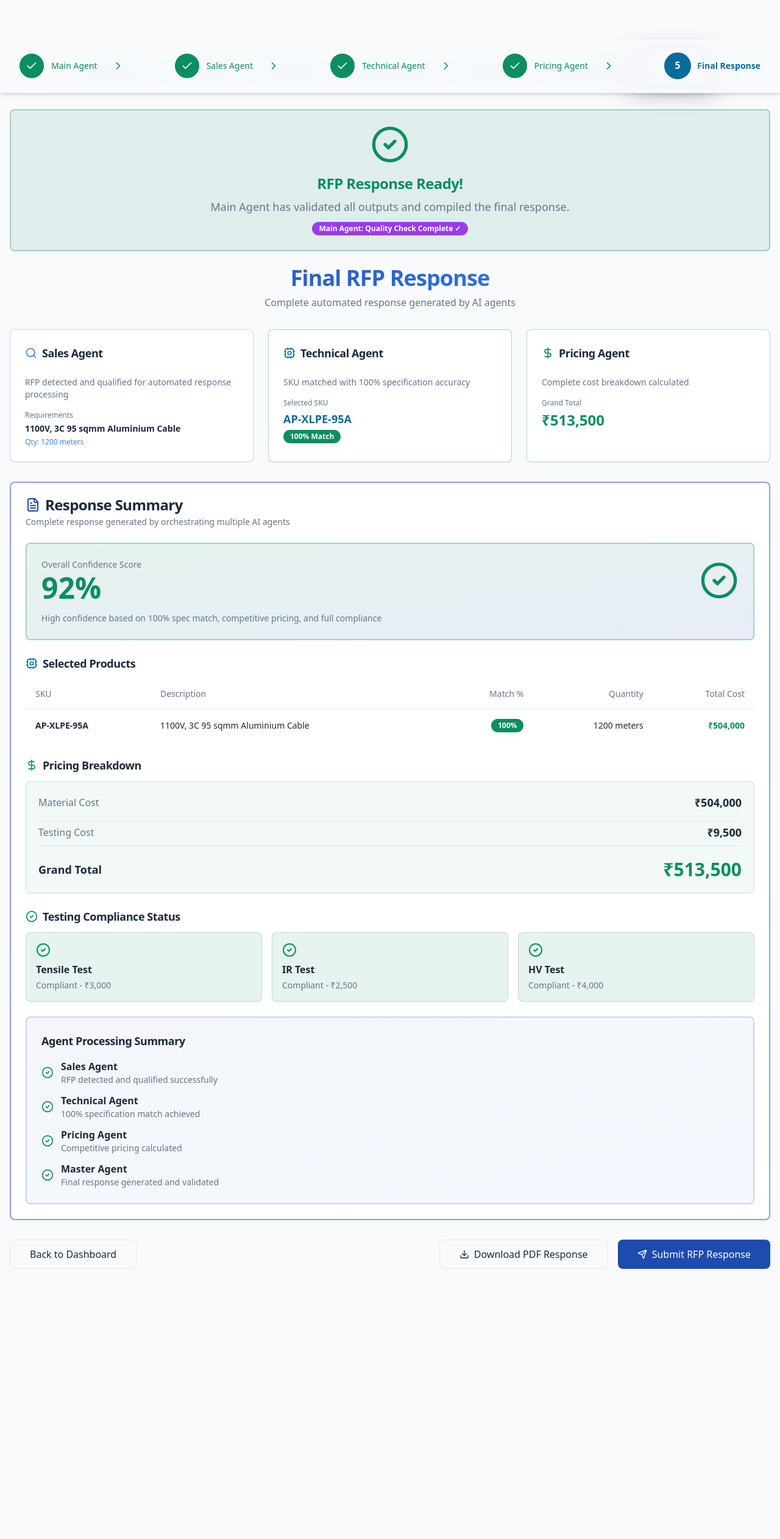
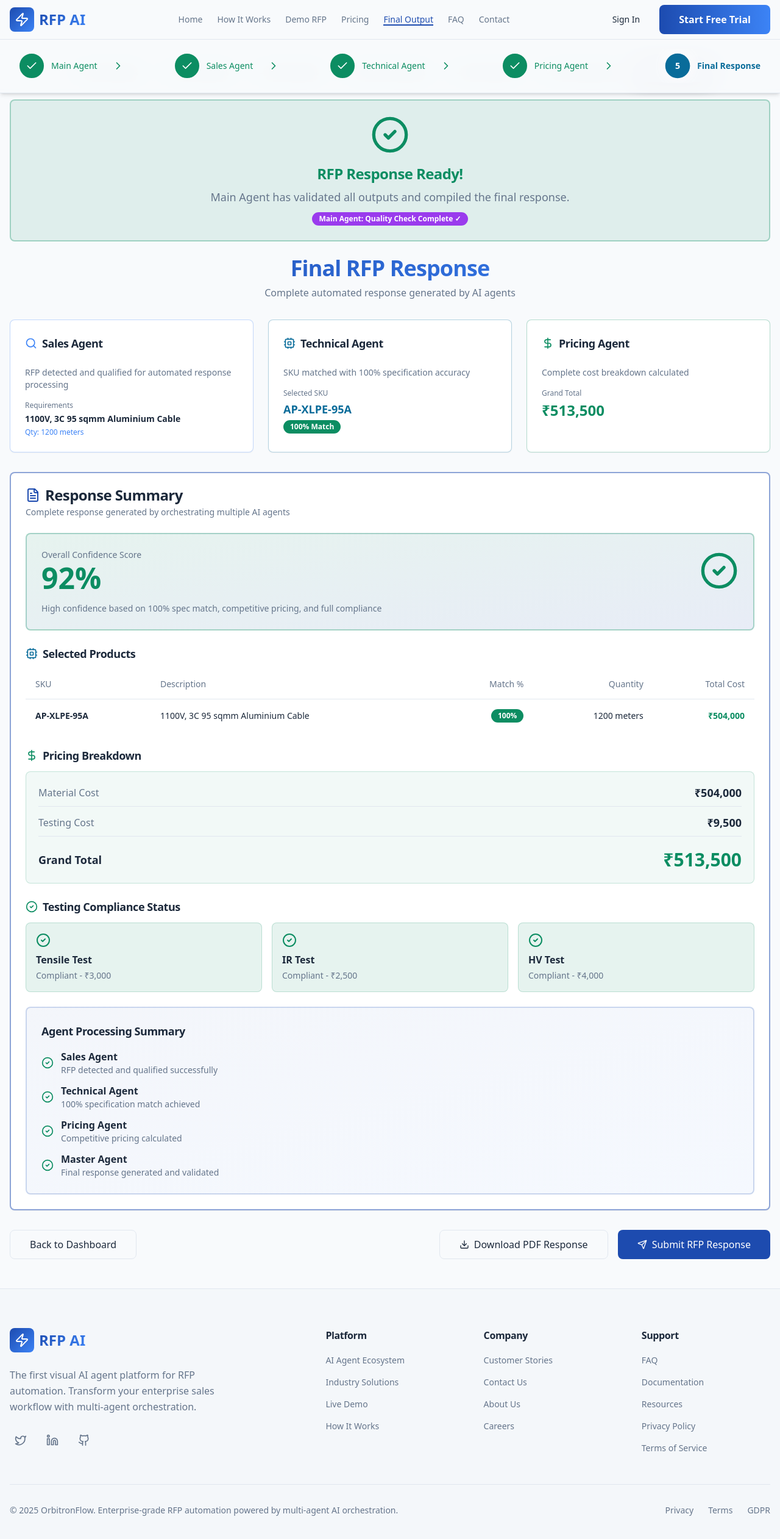
Before and after one commit to yashmusterya-cloud/orbitron-flow, a React (Vite) app: page /final-response in a window 1280 px wide. Shown: the top 2524 px of the page at 61% size. Before the commit the page ends 2113 px from the top, so only its background shows below. Built offline with nearby package versions, Linux system fonts and the light colour scheme; the HTML template or start-up script is replaced by a standard one.

Commit message:
Fix final workflow spacing
Improve Final Response page layout by ensuring navigation appears, reducing top padding, and aligning 5-step Main → Sales → Technical → Pricing → Final Response tracker consistently across pages.

```diff
--- a/src/pages/FinalResponse.tsx
+++ b/src/pages/FinalResponse.tsx
@@ -1,3 +1,5 @@
+import { Navigation } from "@/components/Navigation";
+import { Footer } from "@/components/Footer";
 import { ProgressStepper } from "@/components/ProgressStepper";
 import { AgentStatus } from "@/components/AgentStatus";
 import { Card, CardContent, CardDescription, CardHeader, CardTitle } from "@/components/ui/card";
@@ -88,10 +90,11 @@ Generated by OrbitronFlow AI-Powered RFP Automation System
 
   return (
     <div className="min-h-screen bg-background">
+      <Navigation />
       <ProgressStepper />
       <AgentStatus />
 
-      <div className="container mx-auto px-4 py-8">
+      <div className="container mx-auto px-4 pt-4 pb-12">
         {/* Success Message */}
         <div className="text-center mb-8 animate-fade-in-up">
           <div className="bg-status-complete/10 border-2 border-status-complete/30 rounded-lg p-6 mb-6">
@@ -378,6 +381,8 @@ Generated by OrbitronFlow AI-Powered RFP Automation System
           </div>
         </div>
       </div>
+
+      <Footer />
     </div>
   );
 }
```
